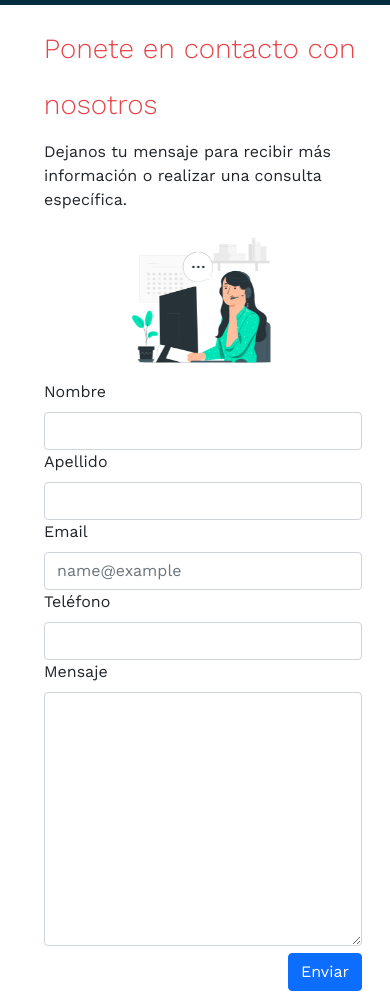
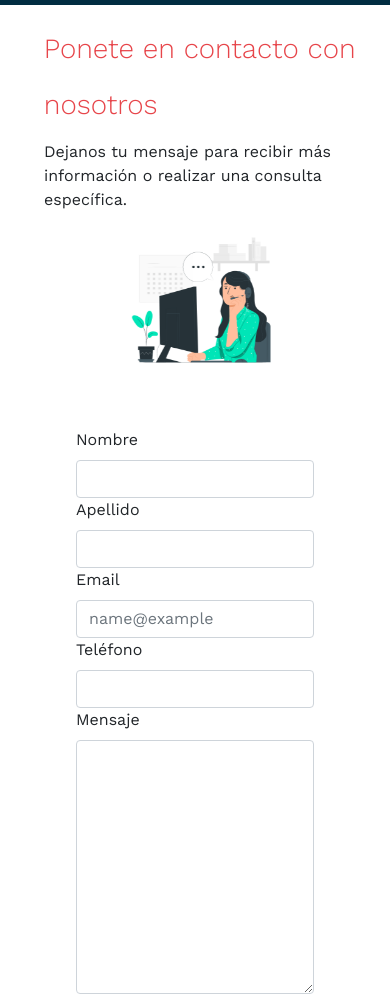
Before and after one commit to carodoprado/gdigital, a website: page contacto.html in a window 390 px wide. Shown: the part 101-1098 px from the top of the page. Drawn offline with nearby package versions, Linux system fonts and the light colour scheme.

Commit message:
corrección de  breakpoint

```diff
--- a/scss/_formulario.scss
+++ b/scss/_formulario.scss
@@ -62,4 +62,24 @@ form {
       }
     }
   }
+
+  @media only screen and (max-width: 1200px) {
+    .row {
+      display: flex;
+      flex-direction: column-reverse;
+      justify-content: center;
+      align-items: center;
+
+      .imagenContacto {
+        text-align: center;
+        img {
+          width: 50%;
+        }
+      }
+
+      form {
+        padding: 3em;
+      }
+    }
+  }
 }
```
Also changed, not shown: css/style.css.
